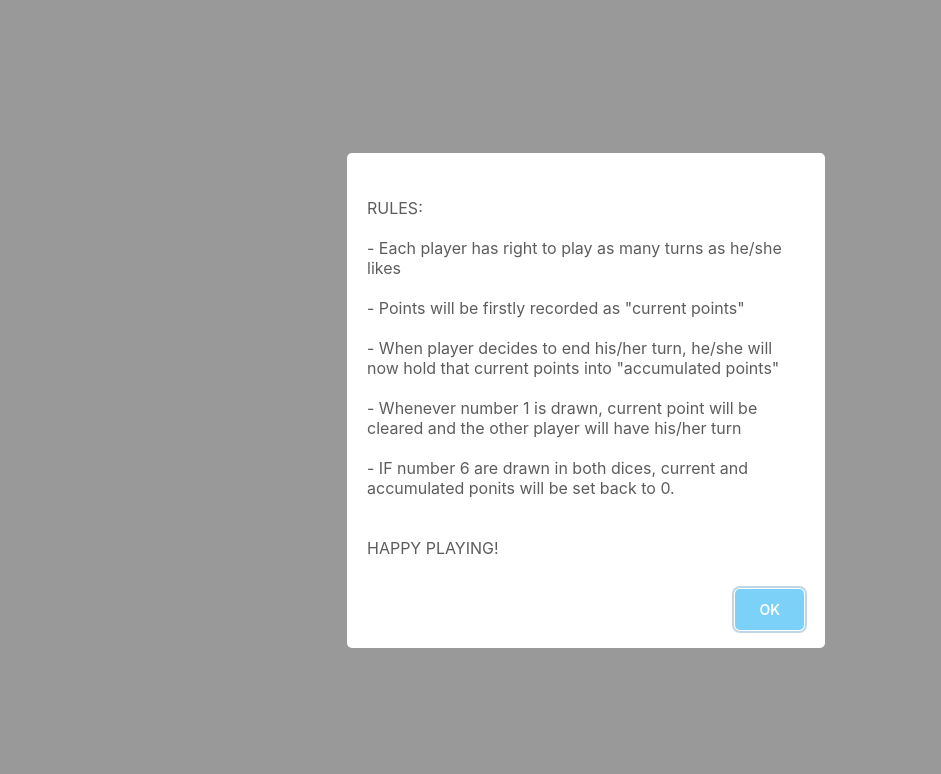
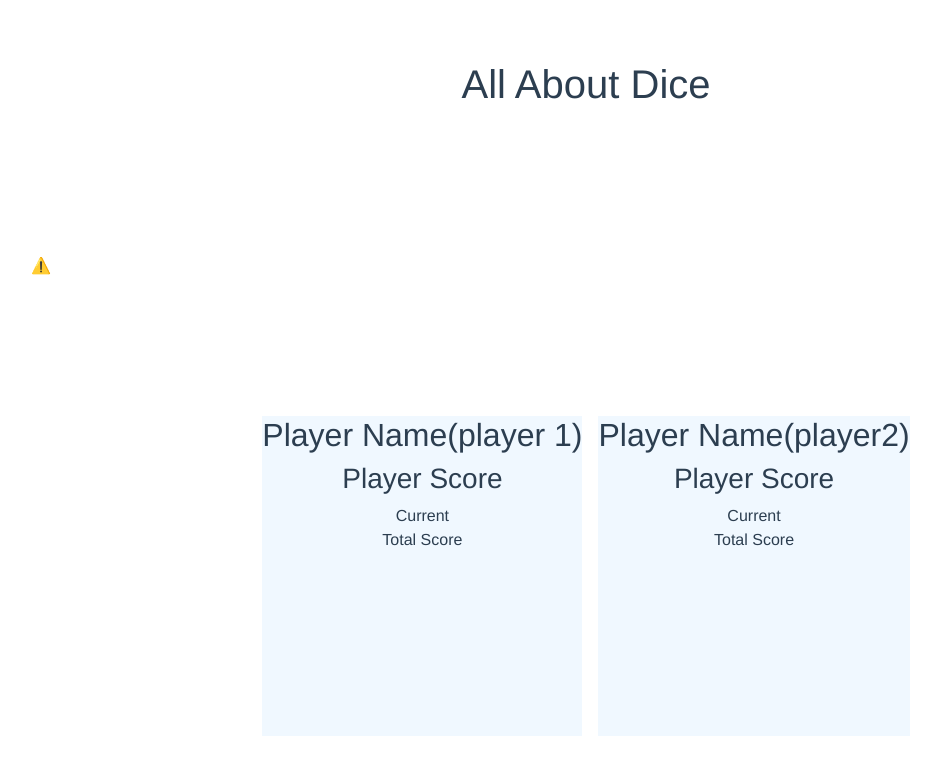
Before and after one commit to DiceDiceRoller/DiceDiceRoller, a Vue app in the folder client/: page /about in a window 1280 px wide. Shown: the top 774 px of the page, without its empty margins (54-995 px from the left). Built offline with nearby package versions, Linux system fonts and the light colour scheme; no server answers; the HTML template or start-up script is replaced by a standard one.

Commit message:
Editing board and banner, Adding some feature

```diff
--- a/client/public/styles.css
+++ b/client/public/styles.css
@@ -15,3 +15,12 @@ body {
     font-size: 2rem;
     color: white;
 }
+
+.container-playe{
+    padding: 1rem;
+}
+
+.player{
+    background-color: aliceblue;
+    height: 40vh;
+}
--- a/client/src/components/diceBanner.vue
+++ b/client/src/components/diceBanner.vue
@@ -1,18 +1,27 @@
 <template>
   <div class="container">
     <div>
-      <b-card
+      <lottie-player
+        src="https://assets9.lottiefiles.com/packages/lf20_preMy3.json"
+        mode="bounce"
+        background="transparent"
+        speed="1"
+        style="width: 100%; height: 300px"
+        loop
+        autoplay
+      ></lottie-player>
+      <!-- <b-card
         overlay
-        img-src="../assets/giphy.gif"
-        img-alt="Card Image"
+        img-src= "../assets/giphy.gif"
+        alt="Card Image"
         text-variant="white"
         title="Image Overlay"
-        sub-title="Subtitle"
+        sub-title="Dice it Up"
       >
         <b-card-text>
           <h2>Let's Have Some Fun !!</h2>
         </b-card-text>
-      </b-card>
+      </b-card> -->
     </div>
   </div>
 </template>
--- a/client/src/components/diceBoard.vue
+++ b/client/src/components/diceBoard.vue
@@ -1,6 +1,7 @@
 <template>
-  <div id="container-player">
-      <div class="player">
+  <div class="container-player d-flex ">
+    <div class="mx-auto row">
+      <div class="player mx-2">
         <h2>Player Name(player 1)</h2>
         <h3>Player Score</h3>
         <div class="current-box">
@@ -8,7 +9,7 @@
           <div class="player-score">Total Score</div>
         </div>
       </div>
-      <div class="player">
+      <div class="player mx-2">
         <h2>Player Name(player2)</h2>
         <h3>Player Score</h3>
         <div class="current-box">
@@ -17,12 +18,11 @@
         </div>
       </div>
     </div>
+  </div>
 </template>
 
 <script>
-export default {
-
-}
+export default {};
 </script>
 
 <style>
--- a/client/src/router/index.js
+++ b/client/src/router/index.js
@@ -17,7 +17,7 @@ const routes = [
     // route level code-splitting
     // this generates a separate chunk (about.[hash].js) for this route
     // which is lazy-loaded when the route is visited.
-    component: () => import(/* webpackChunkName: "about" */ '../views/Home.vue')
+    component: () => import(/* webpackChunkName: "about" */ '../views/About.vue')
   },
   {
     path: '/home',
--- a/client/src/views/About.vue
+++ b/client/src/views/About.vue
@@ -2,16 +2,18 @@
    <div class="about">
     <h1> All About Dice </h1>
     <Banner></Banner>
+    <Board></Board>
   </div>
 </template>
 
 <script>
-import Banner from '../components/diceBanner.vue'
-
+import Banner from '../components/diceBanner'
+import Board from '../components/diceBoard'
 export default {
   name: 'DiceGamble',
   components:{
-    Banner
+    Banner,
+    Board
   }
 }
 </script>
--- /dev/null
+++ b/client/vue.config.js
@@ -0,0 +1,3 @@
+module.exports ={
+    lintOnSave : true
+}
```
Also changed, not shown: client/src/components/waitingRoom.vue (added, +24 -0 lines). Lines whose indentation alone changed are shown as unchanged.
